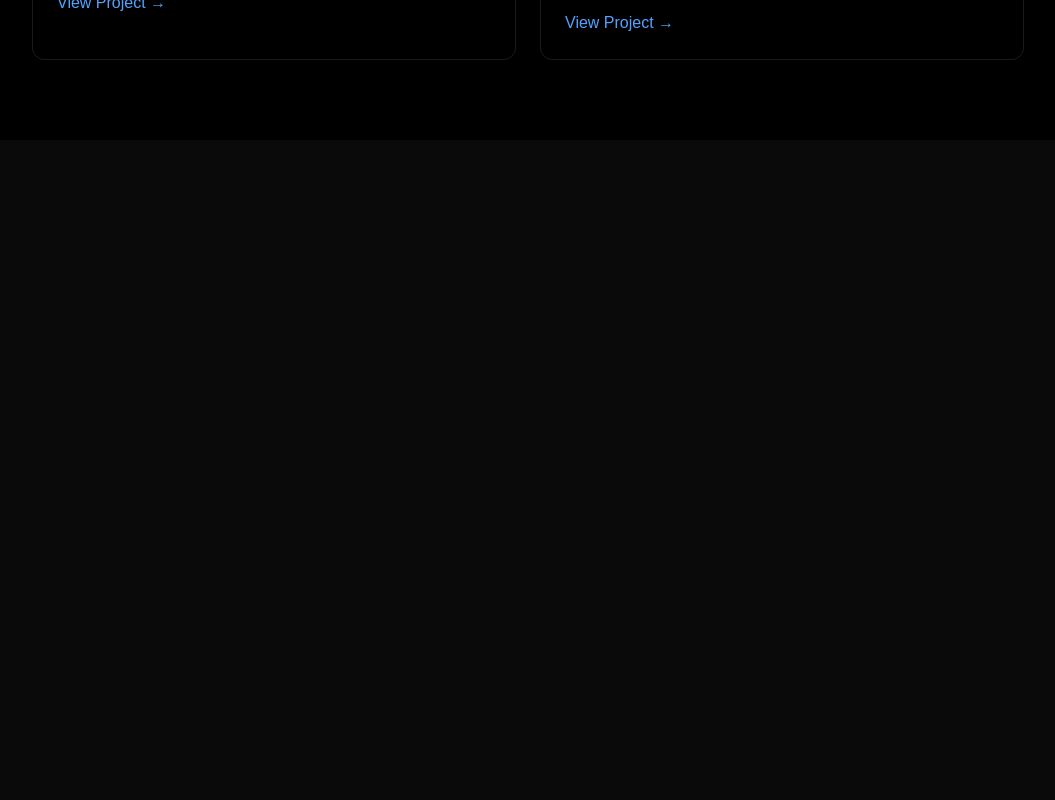
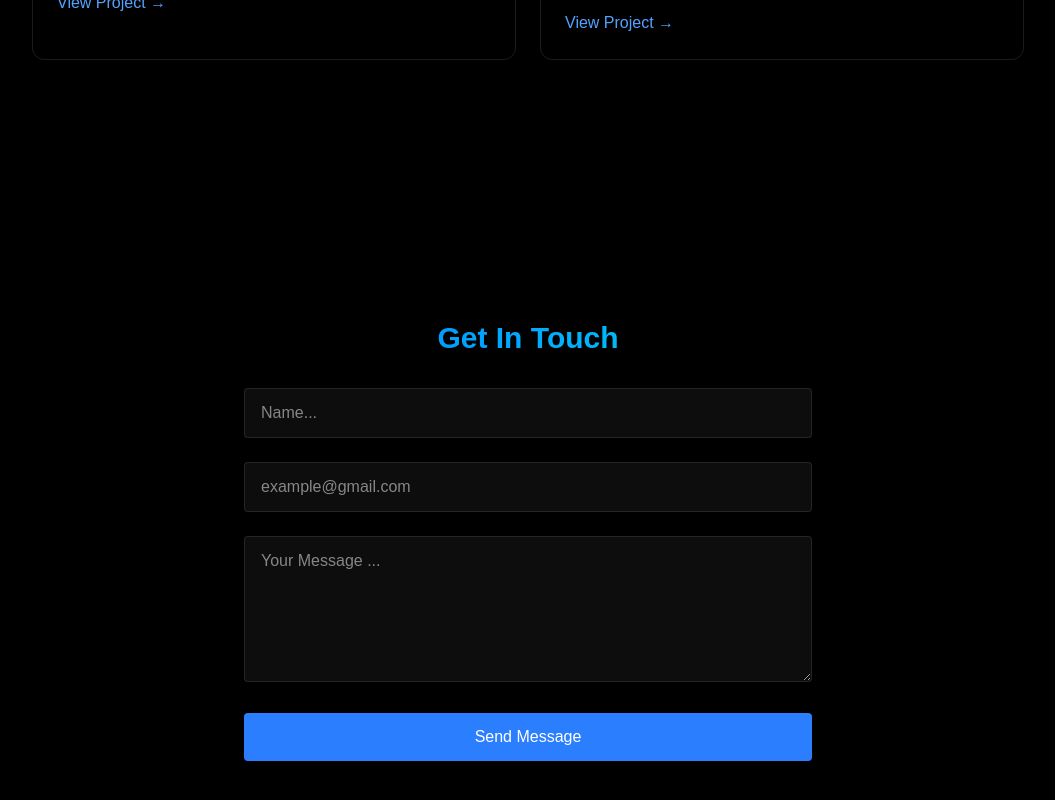
Before and after one commit to TejeswaraSaiA/Tejeswara-Sai-A, a React (Vite) app: page / in a window 1280 px wide. Shown: the part 3682-4482 px from the top of the page, without its empty margins (112-1167 px from the left). Before the commit the page ends 3822 px from the top, so only its background shows below. Built offline with nearby package versions, Linux system fonts and the light colour scheme.

Commit message:
Created Contact Page

```diff
--- a/src/App.tsx
+++ b/src/App.tsx
@@ -7,6 +7,7 @@
 import Home from './components/sections/Home';
 import About from './components/sections/About';
 import Projects from './components/sections/Projects'
+import Contact from "./components/sections/Contact";
 
 function App() {
   const [isLoaded, setIsLoaded] = useState(false);
@@ -24,6 +25,7 @@
         <Home/>
         <About/>
         <Projects/>
+        <Contact/>
       </div>
     </>
   );
--- a/src/components/sections/Contact.tsx
+++ b/src/components/sections/Contact.tsx
@@ -0,0 +1,97 @@
+import { useState } from "react";
+import ReviewOnScroll from "../ReviewOnScroll";
+import emailjs from "emailjs-com";
+const Contact = () => {
+  const [formData, setFormData] = useState({
+    name: "",
+    email: "",
+    message: "",
+  });
+
+  const handleSubmit = (e: React.FormEvent<HTMLFormElement>) => {
+    e.preventDefault();
+
+    emailjs
+      .sendForm(
+        import.meta.env.VITE_SERVICE_ID,
+        import.meta.env.VITE_TEMPLATE_ID,
+        e.currentTarget,
+        import.meta.env.VITE_PUBLIC_KEY
+      )
+      .then(() => {
+        alert("Message Sent");
+        setFormData({ name: "", email: "", message: "" });
+      })
+      .catch(() => alert("Oops! Something Went Wrong, Please try again"));
+  };
+
+  return (
+    <section
+      id="contact"
+      className="min-h-screen flex items-center justify-center py-20"
+    >
+      <ReviewOnScroll>
+        <div className="px-4 w-150">
+          <h2 className="text-3xl font-bold mb-8 bg-gradient-to-r from-blue-500 to-cyan-400 bg-clip-text text-transparent text-center">
+            Get In Touch
+          </h2>
+          <form className="space-y-6" onSubmit={handleSubmit}>
+            <div className="relative">
+              <input
+                type="text"
+                id="name"
+                name="name"
+                required
+                value={formData.name}
+                className="w-full bg-white/5 border border-white/10 rounded px-4 py-3 text-white transition focus:outline-none focus:border-blue-500 focus:bg-blue-500/5"
+                placeholder="Name..."
+                onChange={(e) =>
+                  setFormData({ ...formData, name: e.target.value })
+                }
+              />
+            </div>
+
+            <div className="relative">
+              <input
+                type="email"
+                id="email"
+                name="email"
+                required
+                value={formData.email}
+                className="w-full bg-white/5 border border-white/10 rounded px-4 py-3 text-white transition focus:outline-none focus:border-blue-500 focus:bg-blue-500/5"
+                placeholder="example@gmail.com"
+                onChange={(e) =>
+                  setFormData({ ...formData, email: e.target.value })
+                }
+              />
+            </div>
+
+            <div className="relative">
+              <textarea
+                id="message"
+                name="message"
+                required
+                rows={5}
+                value={formData.message}
+                className="w-full bg-white/5 border border-white/10 rounded px-4 py-3 text-white transition focus:outline-none focus:border-blue-500 focus:bg-blue-500/5"
+                placeholder="Your Message ..."
+                onChange={(e) =>
+                  setFormData({ ...formData, message: e.target.value })
+                }
+              />
+            </div>
+
+            <button
+              type="submit"
+              className="w-full bg-blue-500 text-white py-3 px-6 rounded font-medium transition relative overflow-hidden hover:-translate-y-0.5 hover:shadow-[0_0_15px_rgba(59,130, 246, 0.4)]"
+            >
+              Send Message
+            </button>
+          </form>
+        </div>
+      </ReviewOnScroll>
+    </section>
+  );
+};
+
+export default Contact;
```
Also changed, not shown: 1 other file (tests, documents, lock files or other folders).
